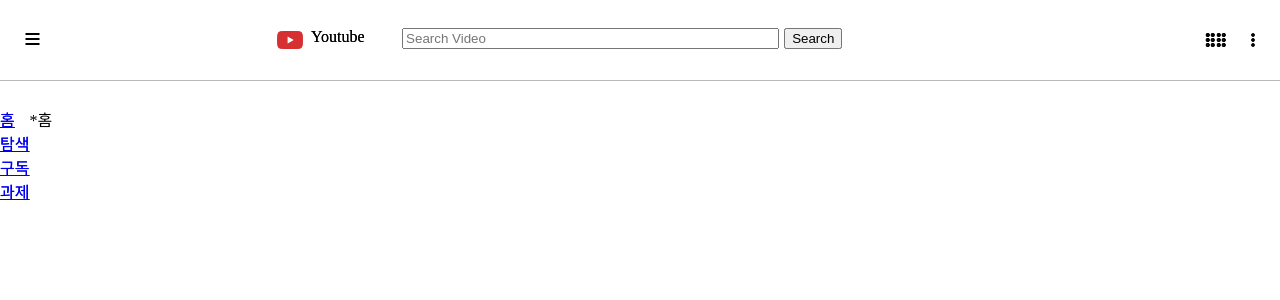
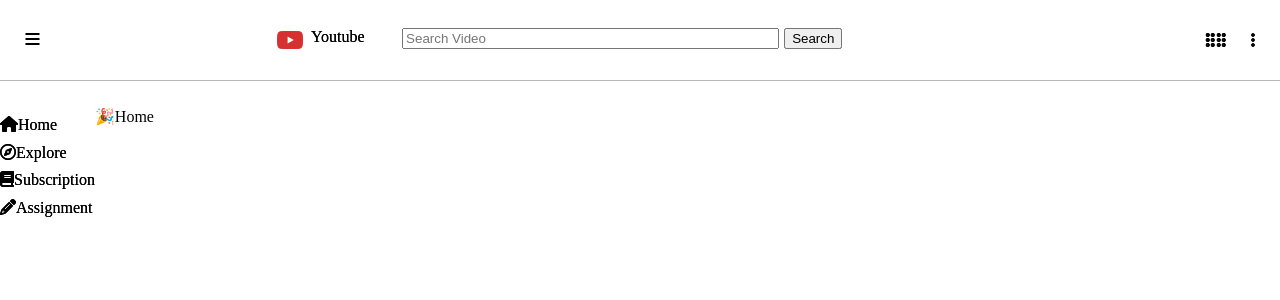
Before and after one commit to DevelopJKong/co-munnity-react, a React (Create React App) app: page / in a window 1280 px wide. Shown: the top 300 px of the page. Built offline with nearby package versions, Linux system fonts and the light colour scheme.

Commit message:
10일차를 수행하기 위해서 나누기

```diff
--- a/src/components/shared/Menu.js
+++ b/src/components/shared/Menu.js
@@ -5,17 +5,17 @@
 function Menu() {
   return (
     <div className={styles.menu}>
-      <div>
-        <Link to="/">홈</Link>
+      <div className={styles.list}>
+        <Link to="/"><i class="fas fa-home"></i>Home</Link>
       </div>
-      <div>
-        <Link to="/explore">탐색</Link>
+      <div className={styles.list}>
+        <Link to="/explore"><i class="far fa-compass"></i>Explore</Link>
       </div>
-      <div>
-        <Link to="/subscription">구독</Link>
+      <div className={styles.list}>
+        <Link to="/subscription"><i class="fas fa-book"></i>Subscription</Link>
       </div>
-      <div>
-        <Link to="/homework">과제</Link>
+      <div className={styles.list}>
+        <Link to="/homework"><i class="fas fa-pencil-alt"></i>Assignment</Link>
       </div>
     </div>
   );
--- a/src/components/shared/Menu.module.css
+++ b/src/components/shared/Menu.module.css
@@ -0,0 +1,8 @@
+a {
+    text-decoration: none;
+    color:black;
+}
+
+.list {
+    margin:10% 0;
+}
--- a/src/pages/Explore.js
+++ b/src/pages/Explore.js
@@ -4,7 +4,7 @@
 function Explore() {
   return (
     <Layout>
-      <div>* 탐색</div>
+      <div>🎉Explore</div>
     </Layout>
   );
 }
--- a/src/pages/Home.js
+++ b/src/pages/Home.js
@@ -4,7 +4,7 @@
 function Home() {
     return (
       <Layout>
-        <div>*홈</div>
+        <div>🎉Home</div>
       </Layout>
     );
   }
--- a/src/pages/Subscription.js
+++ b/src/pages/Subscription.js
@@ -4,7 +4,7 @@
 function Subscription() {
   return (
     <Layout>
-      <div>* 구독</div>
+      <div>🎉Subscription</div>
     </Layout>
   );
 }
```
